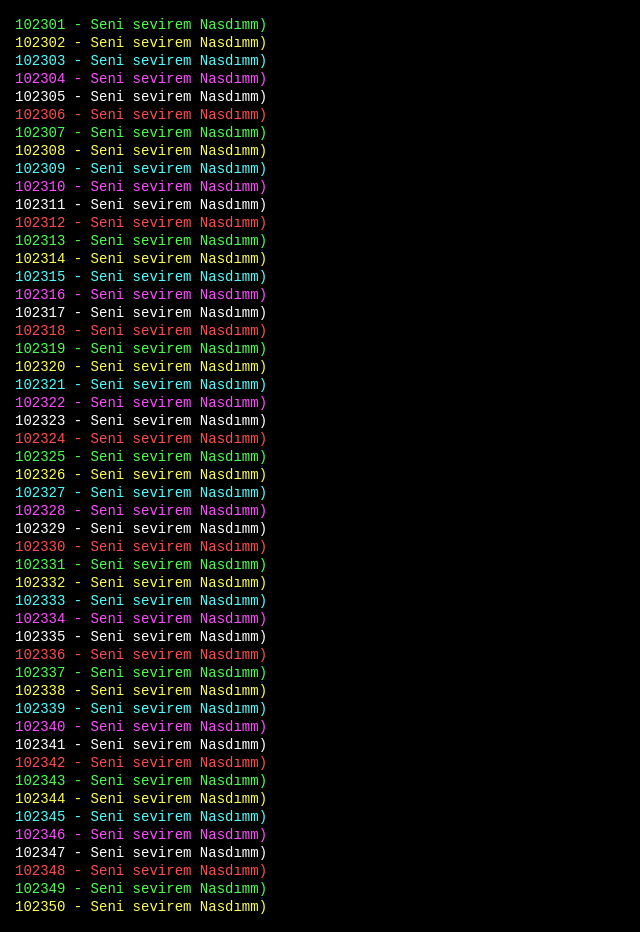
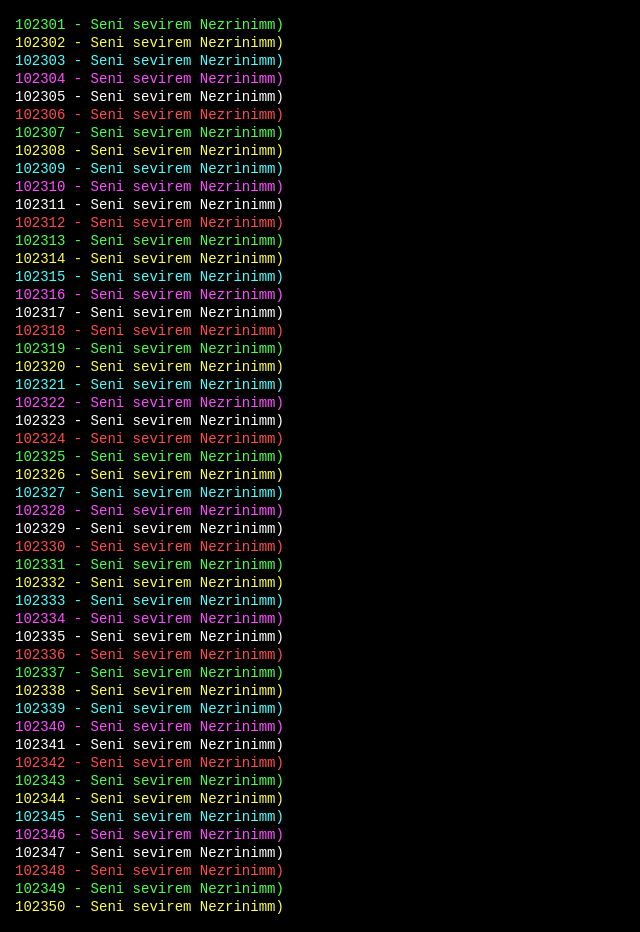
Before and after one commit to verdyevvv-creator/tds, a plain HTML site: page index.html in a window 1280 px wide. Shown: the whole page, without its empty margins (0-640 px from the left). Drawn offline with Linux system fonts and the light colour scheme.

Commit message:
Update index.html

```diff
--- a/index.html
+++ b/index.html
@@ -19,7 +19,7 @@
             const p = document.createElement('p');
             p.style.color = colors[i % colors.length];
             // İstədiyiniz yazını buraya yazın:
-            p.innerText = `${102300 + i} - Seni sevirem Nasdımm)`;
+            p.innerText = `${102300 + i} - Seni sevirem Nezrinimm)`;
 
             output.appendChild(p);
 
```
